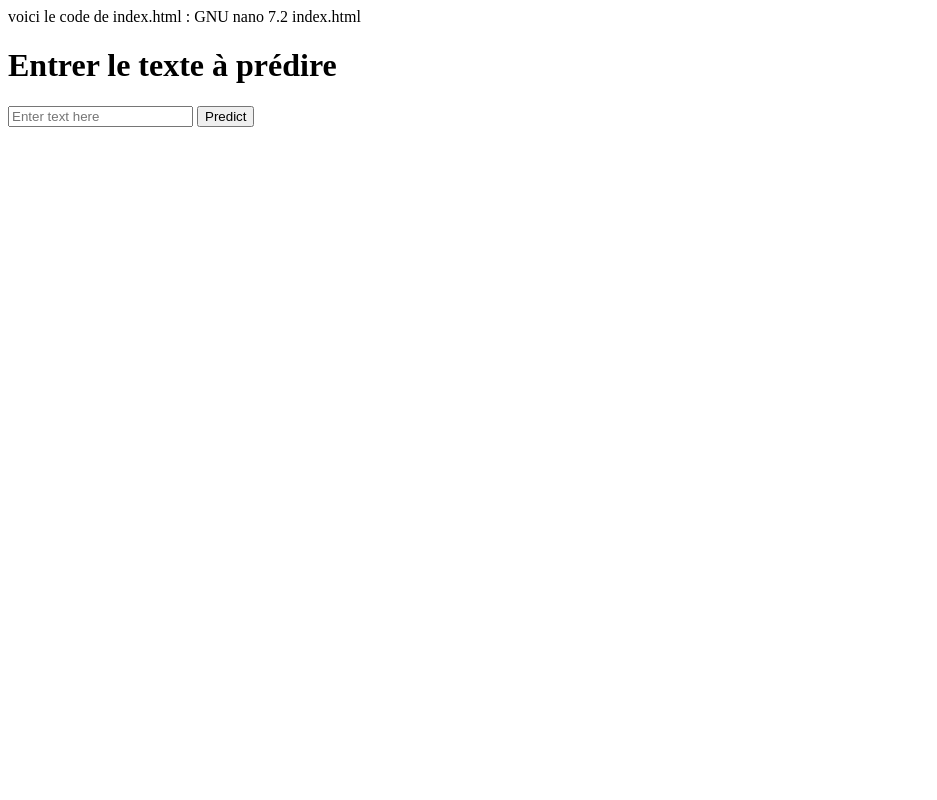
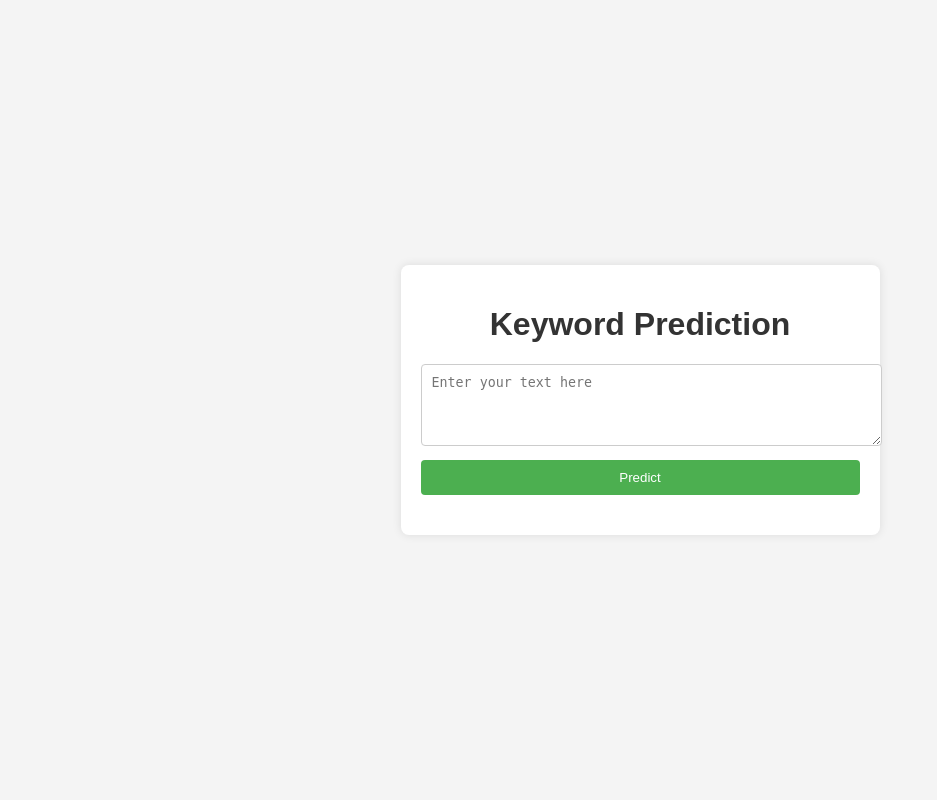
Before and after one commit to MFA639/TagsApi, a Flask app: template api/templates/index.html in a window 1280 px wide. Shown: the whole page, without its empty margins (0-937 px from the left). Run offline with Flask 3, Linux system fonts and the light colour scheme; the template is opened without the code that fills it, so the values that code supplies are empty; parts of the project's set-up code (start-up, migrations or seed data) failed here and were passed over.

Commit message:
MAJ index.html résultat sur le meme page

```diff
--- a/api/templates/index.html
+++ b/api/templates/index.html
@@ -1,25 +1,106 @@
-voici le code de index.html :   GNU nano 7.2                                                           index.html
 <!DOCTYPE html>
 <html lang="en">
 <head>
     <meta charset="UTF-8">
     <meta name="viewport" content="width=device-width, initial-scale=1.0">
-    <title>Text Prediction</title>
+    <title>Keyword Prediction</title>
+    <style>
+        body {
+            font-family: Arial, sans-serif;
+            background-color: #f4f4f4;
+            margin: 0;
+            padding: 0;
+            display: flex;
+            justify-content: center;
+            align-items: center;
+            height: 100vh;
+        }
+        .container {
+            background-color: white;
+            padding: 20px;
+            border-radius: 8px;
+            box-shadow: 0 0 10px rgba(0, 0, 0, 0.1);
+        }
+        h1 {
+            text-align: center;
+            color: #333;
+        }
+        textarea {
+            width: 100%;
+            padding: 10px;
+            border-radius: 4px;
+            border: 1px solid #ccc;
+            margin-bottom: 10px;
+        }
+        input[type="submit"] {
+            width: 100%;
+            padding: 10px;
+            background-color: #4CAF50;
+            color: white;
+            border: none;
+            border-radius: 4px;
+            cursor: pointer;
+        }
+        input[type="submit"]:hover {
+            background-color: #45a049;
+        }
+        .predictions {
+            margin-top: 20px;
+        }
+        .error {
+            color: red;
+            font-weight: bold;
+            margin-top: 20px;
+        }
+    </style>
+    <script>
+        function submitForm(event) {
+            event.preventDefault();  // Empêche le rechargement de la page
+
+            const text = document.querySelector('textarea[name="text"]').value;
+            const predictionsDiv = document.querySelector('.predictions');
+            const errorDiv = document.querySelector('.error');
+
+            fetch('/predict', {
+                method: 'POST',
+                headers: {
+                    'Content-Type': 'application/json'
+                },
+                body: JSON.stringify({ text: text })
+            })
+            .then(response => response.json())
+            .then(data => {
+                // Vérifie s'il y a une erreur
+                if (data.error) {
+                    errorDiv.textContent = data.error;
+                    predictionsDiv.innerHTML = '';  // Vide les prédictions
+                } else {
+                    // Affiche les prédictions
+                    errorDiv.textContent = '';
+                    predictionsDiv.innerHTML = '<h2>Predicted Tags:</h2><ul>' +
+                        Object.entries(data).map(([tag, score]) => `<li>${tag}: ${score}</li>`).join('') +
+                        '</ul>';
+                }
+            })
+            .catch(error => {
+                console.error('Error:', error);
+                errorDiv.textContent = 'An error occurred. Please try again.';
+                predictionsDiv.innerHTML = '';  // Vide les prédictions
+            });
+        }
+    </script>
 </head>
 <body>
-    <h1>Entrer le texte à prédire</h1>
-    <form action="/predict" method="post">
-        <input type="text" name="text" placeholder="Enter text here">
-        <button type="submit">Predict</button>
-    </form>
+    <div class="container">
+        <h1>Keyword Prediction</h1>
+        <form onsubmit="submitForm(event)">
+            <textarea name="text" rows="4" cols="50" placeholder="Enter your text here"></textarea>
+            <br>
+            <input type="submit" value="Predict">
+        </form>
 
-    {% if predictions %}
-        <h2>Predictions:</h2>
-        <ul>
-            {% for tag, score in predictions.items() %}
-                <li>{{ tag }}: {{ score }}</li>
-            {% endfor %}
-        </ul>
-    {% endif %}
+        <div class="error"></div>
+        <div class="predictions"></div>
+    </div>
 </body>
 </html>
```
